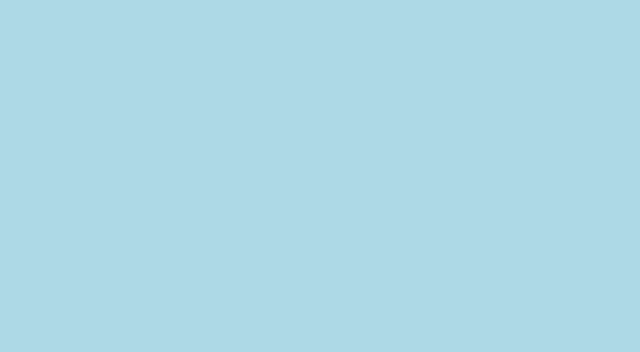
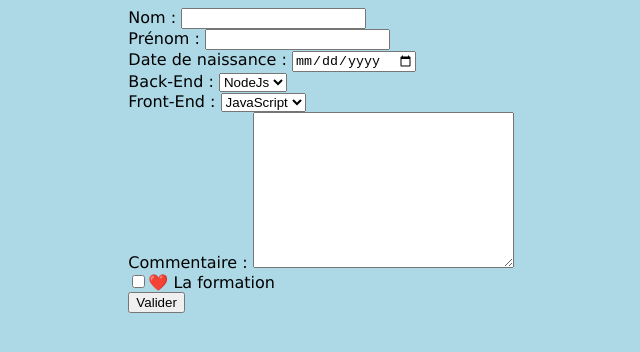
Before and after one commit to YousLa/React_Exercices, a React (Vite) app: page / in a window 1280 px wide. Shown: the top 352 px of the page, without its empty margins (319-959 px from the left). Built offline with nearby package versions, Linux system fonts and the light colour scheme.

Commit message:
Exercice 6 | Done

```diff
--- a/src/App.jsx
+++ b/src/App.jsx
@@ -5,6 +5,7 @@ import Product from './components/Exercice_3/Exercice_3'
 
 import Compteur from './components/Exercice_4/Exercice_4'
 import Exercice4 from './components/Exercice_4/Correction_04/Exercice4'
+import Form from './components/Exercice_6/Exercice_6'
 
 function App() {
 
@@ -34,6 +35,9 @@ function App() {
 
         {/* Exercice 5 */}
 
+        {/* Exercice 6 - Formulaire */}
+        <Form />
+
 
       </div>
     </>
--- /dev/null
+++ b/src/components/Exercice_6/Exercice_6.jsx
@@ -0,0 +1,104 @@
+import { useState } from 'react'
+import "./style.css";
+
+const Form = () => {
+
+    const [inputs, setInputs] = useState({ firstname: '', lastname: '', birthdate: '', backend: 'NodeJs', frontend: 'JavaScript', comment: '', like: false });
+
+    const [submitted, setSubmitted] = useState(false);
+
+    const sendForm = (e) => {
+        e.preventDefault();
+        setSubmitted(true);
+    }
+
+    const changeValue = (e) => {
+        const { checked, value, type, name } = e.target;
+
+        setInputs({
+            ...inputs,
+            [name]: (type === 'checkbox') ? checked : value
+        });
+    };
+
+    const calculateAge = (birthdate) => {
+        const today = new Date();
+        const birthDate = new Date(birthdate);
+        let age = today.getFullYear() - birthDate.getFullYear();
+        const monthDiff = today.getMonth() - birthDate.getMonth;
+        if (monthDiff < 0 || (monthDiff === 0 && today.getDate() < birthDate.getDate())) {
+            age--;
+        }
+        return age;
+    };
+
+    return (
+        <>
+
+            <form onSubmit={sendForm} >
+
+                <div>
+                    <label htmlFor='firstname'>Nom : </label>
+                    <input type="text" name='firstname' id='firstname' value={inputs.firstname} onChange={changeValue} />
+                </div>
+
+                <div>
+                    <label htmlFor='lastname'>Prénom : </label>
+                    <input type="text" name='lastname' id='lastname' value={inputs.lastname} onChange={changeValue} />
+                </div>
+
+                <div>
+                    <label htmlFor="birthdate">Date de naissance : </label>
+                    <input type="date" name='birthdate' id='birthdate' onChange={changeValue} />
+                </div>
+
+                <div>
+                    <label htmlFor="backend">Back-End : </label>
+                    <select name="backend" id="backend" value={inputs.backend} onChange={changeValue}>
+                        <option value="NodeJs">NodeJs</option>
+                        <option value="C#">C#</option>
+                        <option value="Java">Java</option>
+                        <option value="PHP">PHP</option>
+                        <option value="Python">Python</option>
+                    </select>
+                </div>
+
+                <div>
+                    <label htmlFor="frontend">Front-End : </label>
+                    <select name="frontend" id="frontend" value={inputs.frontend} onChange={changeValue}>
+                        <option value="HTML">HTML</option>
+                        <option value="CSS">CSS</option>
+                        <option value="JavaScript">JavaScript</option>
+                        <option value="React">React</option>
+                        <option value="Vue">Vue</option>
+                    </select>
+                </div>
+
+                <div>
+                    <label htmlFor="comment">Commentaire : </label>
+                    <textarea name="comment" id="comment" cols="30" rows="10" value={inputs.comment} onChange={changeValue}></textarea>
+                </div>
+
+                <div>
+                    <input type="checkbox" name='like' id='like' value={inputs.like} onChange={changeValue} />
+                    <label htmlFor="like">❤️ La formation</label>
+                </div>
+
+                <div>
+                    <input type="submit" value="Valider" />
+                </div>
+
+            </form>
+
+            {submitted && (
+                <div>
+                    <p>Bonjour, je m'appelle {inputs.lastname} {inputs.firstname}, j'ai {calculateAge(inputs.birthdate)} ans cette année. Ma technologie back-end est {inputs.backend} et ma technologie front-end préférée est {inputs.frontend} ! Voici mes commentaires sur la formation : {inputs.comment}. {inputs.like ? (<span>J'aime trop la formation ❤️</span>) : (<span>Je n'aime pas la formation 💔</span>)}</p>
+                </div>
+
+            )}
+
+        </>
+    )
+}
+
+export default Form
```
Also changed, not shown: src/components/Exercice_6/Enoncé.png (added), src/components/Exercice_6/style.css (added).
